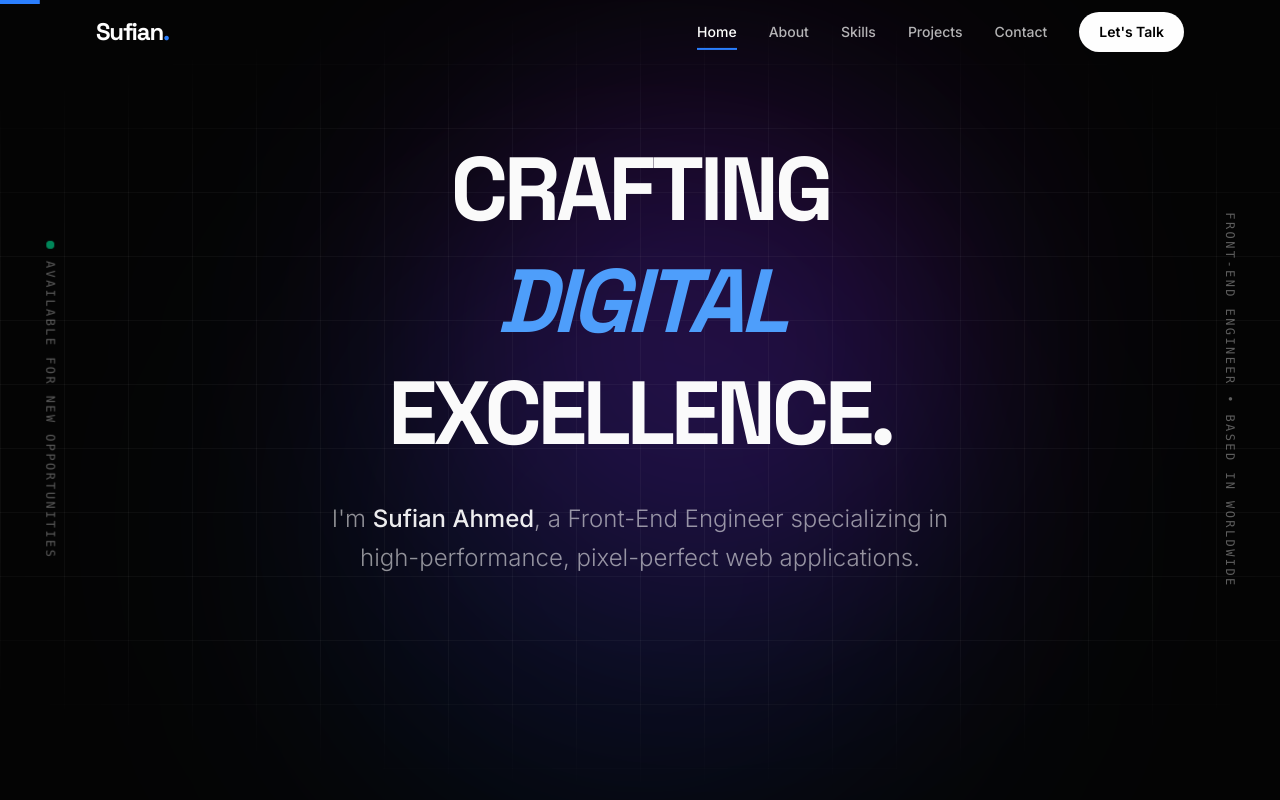
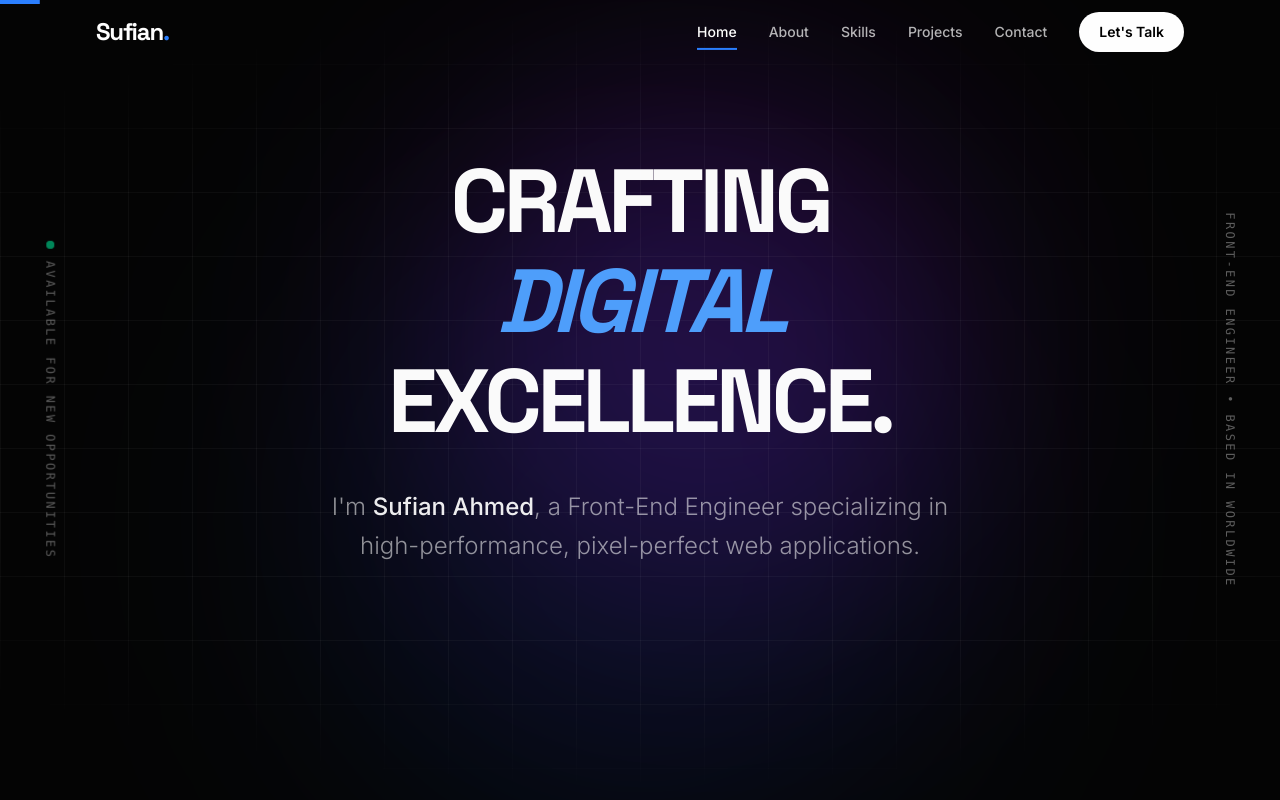
Before and after one commit to sofyan-ahmed511/Sufian_Portfolio, a Next.js app: page / in a window 1280 px wide. Shown: the top 800 px of the page. Built offline with nearby package versions, Linux system fonts and the light colour scheme.

Commit message:
Adjust gap spacing in Hero component for improved layout consistency

```diff
--- a/components/Hero.tsx
+++ b/components/Hero.tsx
@@ -65,7 +65,7 @@ export default function Hero() {
           initial={{ opacity: 0, y: 40 }}
           animate={{ opacity: 1, y: 0 }}
           transition={{ duration: 1, delay: 0.4, ease: [0.16, 1, 0.3, 1] }}
-          className="text-[12vw] md:text-[9vw] lg:text-[7vw] font-display font-bold tracking-tighter leading-none text-white w-full flex flex-col items-center justify-center gap-2 md:gap-4"
+          className="text-[12vw] md:text-[9vw] lg:text-[7vw] font-display font-bold tracking-tighter leading-none text-white w-full flex flex-col items-center justify-center gap-2 md:gap-1"
         >
           <span>CRAFTING</span>
           <div className="h-[14vw] md:h-[10vw] lg:h-[8vw] overflow-hidden relative w-full max-w-[800px] text-center flex items-center justify-center">
```
